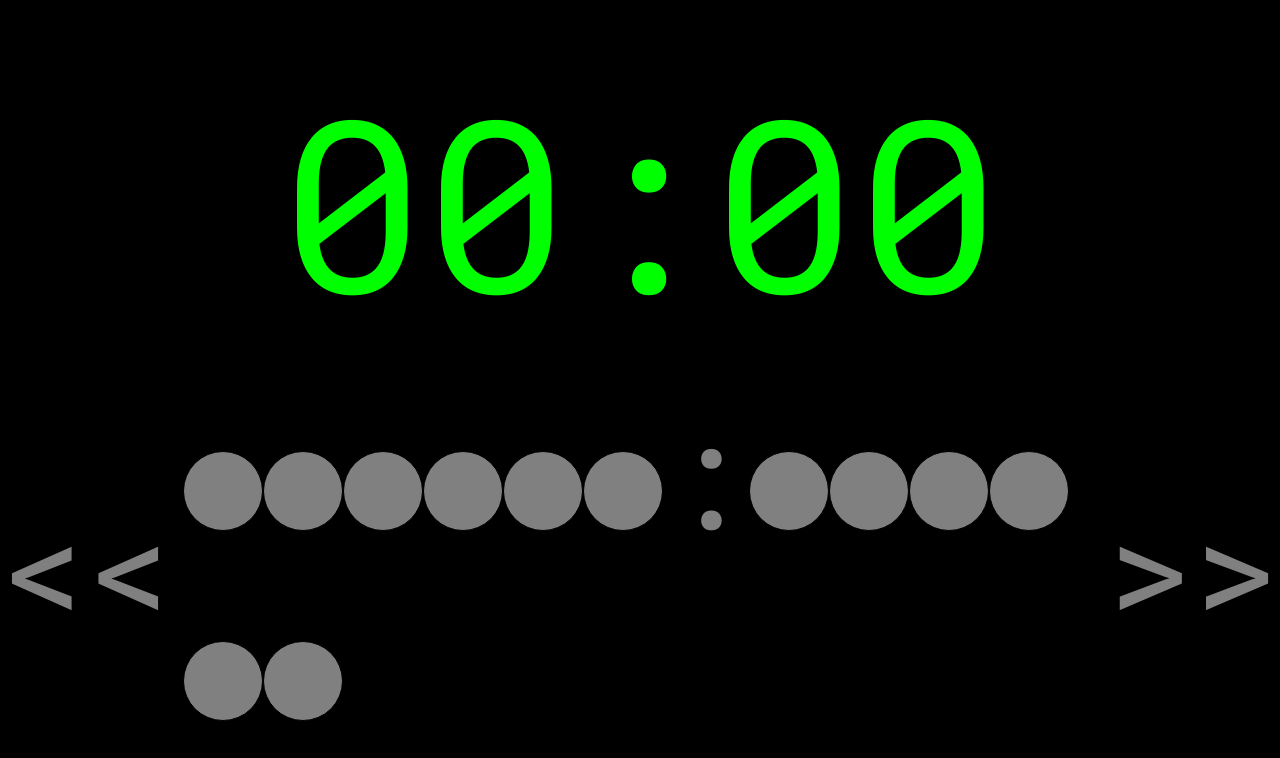
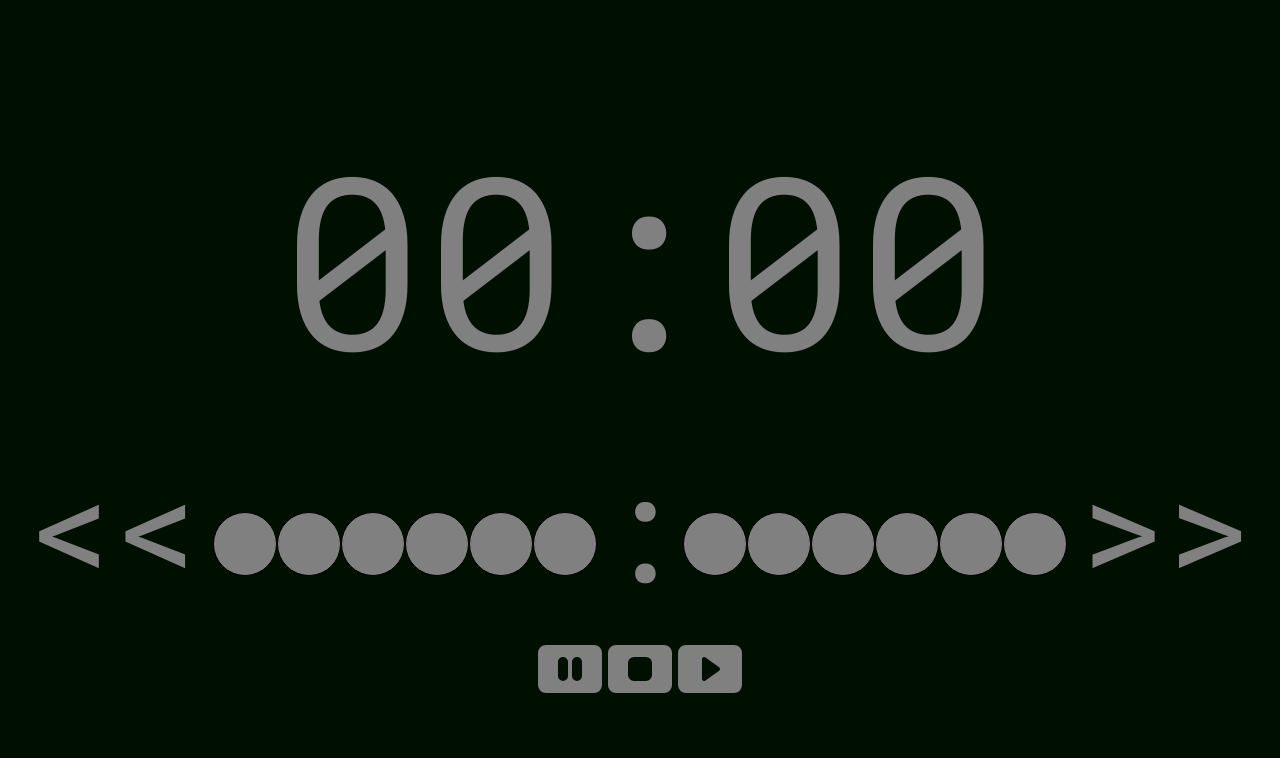
Before and after one commit to gigamonkey/timer, a plain HTML site: page index.html in a window 1280 px wide. Both pictures are taken after a click on the element "00:00". Drawn offline with Linux system fonts and the light colour scheme.

Commit message:
Add controls and fullscreen mode.

```diff
--- a/index.html
+++ b/index.html
@@ -6,10 +6,33 @@
   </head>
   <body>
     <div id="clock">00:00</div>
-    <div id="controls">
+    <div id="input">
       <span id="left">&lt;&lt;</span>
       <span id="buttons"></span>
       <span id="right">&gt;&gt;</span>
     </div>
+    <div id="controls">
+      <svg id="pause"
+           xmlns="http://www.w3.org/2000/svg"
+           fill="currentColor"
+           class="bi bi-pause-btn-fill"
+           viewBox="0 0 16 16">
+        <path d="M0 12V4a2 2 0 0 1 2-2h12a2 2 0 0 1 2 2v8a2 2 0 0 1-2 2H2a2 2 0 0 1-2-2zm6.25-7C5.56 5 5 5.56 5 6.25v3.5a1.25 1.25 0 1 0 2.5 0v-3.5C7.5 5.56 6.94 5 6.25 5zm3.5 0c-.69 0-1.25.56-1.25 1.25v3.5a1.25 1.25 0 1 0 2.5 0v-3.5C11 5.56 10.44 5 9.75 5z"/>
+      </svg>
+      <svg id="stop"
+        xmlns="http://www.w3.org/2000/svg"
+        fill="currentColor"
+        class="bi bi-stop-btn-fill"
+        viewBox="0 0 16 16">
+        <path d="M0 12V4a2 2 0 0 1 2-2h12a2 2 0 0 1 2 2v8a2 2 0 0 1-2 2H2a2 2 0 0 1-2-2zm6.5-7A1.5 1.5 0 0 0 5 6.5v3A1.5 1.5 0 0 0 6.5 11h3A1.5 1.5 0 0 0 11 9.5v-3A1.5 1.5 0 0 0 9.5 5h-3z"/>
+      </svg>
+      <svg id="start"
+        xmlns="http://www.w3.org/2000/svg"
+        fill="currentColor"
+        class="bi bi-play-btn-fill"
+        viewBox="0 0 16 16">
+        <path d="M0 12V4a2 2 0 0 1 2-2h12a2 2 0 0 1 2 2v8a2 2 0 0 1-2 2H2a2 2 0 0 1-2-2zm6.79-6.907A.5.5 0 0 0 6 5.5v5a.5.5 0 0 0 .79.407l3.5-2.5a.5.5 0 0 0 0-.814l-3.5-2.5z"/>
+      </svg>
+    </div>
   </body>
 </html>
--- a/script.js
+++ b/script.js
@@ -14,31 +14,67 @@ const fmt = (t) => {
   return `${mm}:${ss}`;
 };
 
-const countdown = () => {
+const start = () => {
+
+  if (!timer) {
+    playBeep(110, 0.25);
     const start = Date.now();
     const end = Date.now() + time * TICK;
+    $('#left').style.display = 'none';
+    $('#right').style.display = 'none';
+    $('#clock').classList.add('active');
+    $('#start').classList.add('active');
+    $('#pause').classList.remove('active');
 
     const update = () => {
       const now = Date.now();
-    let seconds = 0;
       if (now < end) {
-      seconds = Math.round((end - now) / TICK);
-      setTimeout(update, TICK);
+        time = Math.round((end - now) / TICK);
+        displayTime(time);
+      } else {
+        stop();
+        playBeep(440, 0.75);
       }
-    if (seconds === 0) {
-      playBeep();
     }
-    $('#clock').innerText = fmt(seconds)
-    updateButtonDisplay(seconds);
+    timer = setInterval(update, TICK);
   }
-  update();
+};
+
+const stop = () => {
+  clearInterval(timer);
+  timer = undefined;
+  $('#left').style.display = 'inline';
+  $('#right').style.display = 'inline';
+  $('#clock').classList.remove('active');
+  $('#start').classList.remove('active');
+  $('#pause').classList.remove('active');
+  time = 0;
+  displayTime(0);
+};
+
+const pause = () => {
+  if (timer) {
+    $('#start').classList.remove('active');
+    $('#pause').classList.add('active');
+    clearInterval(timer);
+    timer = undefined;
+  } else if ($('#pause').classList.contains('active')) {
+    start();
+  }
 };
 
 const changeTime = (fn) => {
   time = fn(time);
-  $('#clock').innerText = fmt(time);
-  updateButtonDisplay(time);
+  displayTime(time);
 }
+
+const displayTime = (seconds) => {
+  $('#clock').innerText = fmt(seconds)
+  if (seconds > 0) {
+    $('#clock').classList.add('active');
+  }
+  updateButtonDisplay(seconds);
+};
 
 const updateButtonDisplay = (t) => {
   let left = t;
@@ -54,10 +90,12 @@ const updateButtonDisplay = (t) => {
 }
 
 const buttonHandler = (e) => {
+  if (!timer) {
     if (e.target.classList.contains('selected')) {
       changeTime(t => t - Number(e.target.dataset.seconds));
     } else {
       changeTime(t => t + Number(e.target.dataset.seconds));
+    }
   }
 };
 
@@ -71,35 +109,25 @@ for (let i = 0; i < 12; i++) {
   $('#buttons').prepend(b);
 }
 
-/*
-for (let i = 0; i < 6; i++) {
-  const b = document.createElement('button');
-  b.dataset.seconds = 2 ** i * 60;
-  b.onclick = buttonHandler;
-  $('#buttons').prepend(b)
-}
-
-$('#buttons').append(document.createTextNode(':'));
-
-for (let i = 0; i < 2; i++) {
-  const b = document.createElement('button');
-  b.dataset.seconds = 2 ** (-1 - i) * 60;
-  b.onclick = buttonHandler;
-  $('#buttons').append(b)
-  }
-*/
-
 $('#left').onclick = () => changeTime(t => t * 2);
 $('#right').onclick = () => changeTime(t => t / 2);
-$('#clock').onclick = countdown;
+$('#clock').onclick = start;
+$('#start').onclick = start;
+$('#stop').onclick = stop;
+$('#pause').onclick = pause;
 
+document.body.onclick = () => {
+  if (document.fullscreenElement === null) {
+    document.body.requestFullscreen();
+  }
+};
 
-const playBeep = () => {
+const playBeep = (freq, duration) => {
   let context = new (window.AudioContext || window.webkitAudioContext)();
-  let osc = context.createOscillator(); // an Oscillator is a source node that generates a periodic waveform
-  osc.type = 'sine'; // type of waveform
-  osc.frequency.value = 440; // frequency. You can experiment with the value
-  osc.connect(context.destination); // connect oscillator to the speakers
+  let osc = context.createOscillator();
+  osc.type = 'sine';
+  osc.frequency.value = freq;
+  osc.connect(context.destination);
   osc.start();
-  osc.stop(10);
+  osc.stop(context.currentTime + duration);
 }
--- a/style.css
+++ b/style.css
@@ -1,47 +1,77 @@
 @import url('https://fonts.googleapis.com/css2?family=Roboto Mono:wght@400;500&display=swap');
+
+:root {
+  --inactive: grey;
+  --active: #0f0;
+  --buttonSize: 5vw;
+}
 
 * {
   padding: 0;
   margin: 0;
 }
 
-
 body {
   font-family: 'Roboto Mono';
   display: flex;
   flex-direction: column;
-  gap: 20px;
+  justify-content: center;
+  gap: 2vh;
+  align-items: center;
+  width: 100vw;
+  height: 100vh;
+  background: rgb(0, 16, 0);
+  font-size: 30vh;
+  color: var(--inactive);
+}
+
+body > * {
+  flex: 0;
+}
+
+#input {
+  display: flex;
+  flex-direction: row;
+  gap: 1vw;
   justify-content: center;
   align-items: center;
   width: 100%;
-  height: 100vh;
-  font-size: 30vh;
-  background: black;
-  color: #0f0;
+  color: var(--inactive);
+  font-size: 60%;
+  user-select: none;
+}
+
+#buttons button {
+  border: 1px solid black;
+  border-radius: 50%;
+  width: var(--buttonSize);
+  height: var(--buttonSize);
+  background: var(--inactive);
+  vertical-align: middle;
+}
+
+#buttons button.selected {
+  background: var(--active);;
 }
 
 #controls {
   display: flex;
   flex-direction: row;
-  gap: 10px;
+  gap: 0.5vw;
   justify-content: center;
   align-items: center;
   width: 100%;
-  color: grey;
+  color: var(--inactive);
   font-size: 60%;
   user-select: none;
 }
 
-
-#buttons button {
-  border: 1px solid black;
-  border-radius: 50%;
-  width: 10vh;
-  height: 10vh;
-  background: grey;
-  vertical-align: middle;
+#controls svg {
+  display: inline;
+  width: 64px;
+  height: 64px;
 }
 
-#buttons button.selected {
-  background: #0f0;;
+.active {
+  color: var(--active);;
 }
```
Lines whose indentation alone changed are shown as unchanged.
